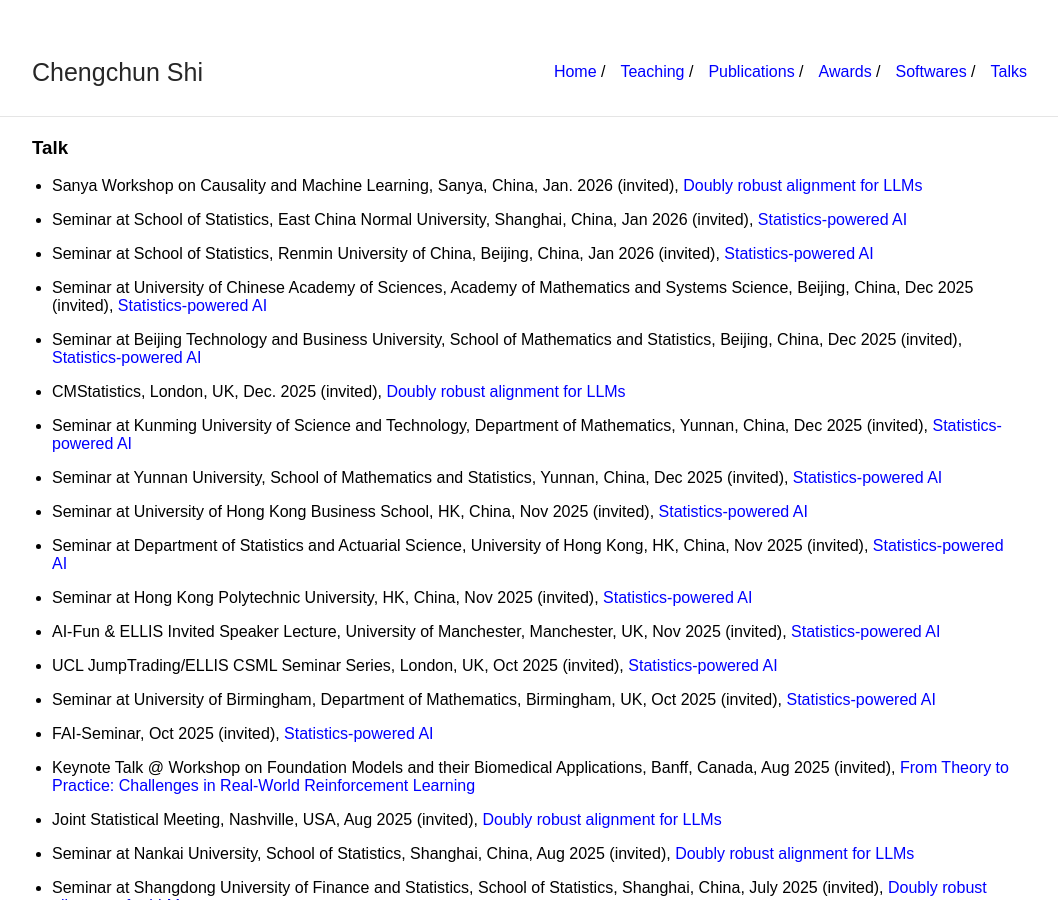
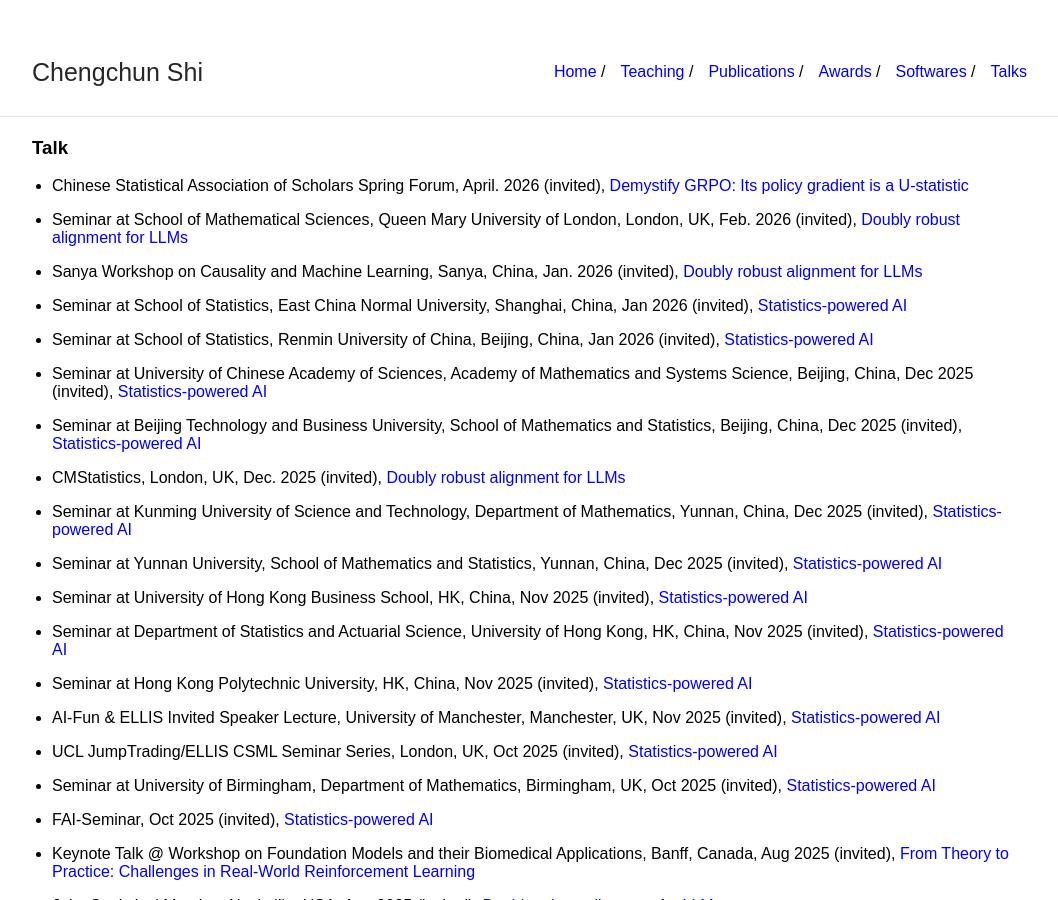
Before and after one commit to callmespring/callmespring.github.io, a Jekyll site: the page built from talk.md, in a window 1280 px wide and 900 px high. Shown: the whole window, without its empty margins (108-1166 px from the left). Built offline with Jekyll 4.4.1, drawn with Linux system fonts in a browser that asks for light colours.

Commit message:
Update talk.md

```diff
--- a/talk.md
+++ b/talk.md
@@ -4,6 +4,10 @@ title: Talk
 ---
 
 ### Talk
+
+* Chinese Statistical Association of Scholars Spring Forum, April. 2026 (invited), [Demystify GRPO: Its policy gradient is a U-statistic](./slides/GRPOchinese.pdf)
+
+* Seminar at School of Mathematical Sciences, Queen Mary University of London, London, UK, Feb. 2026 (invited), [Doubly robust alignment for LLMs](./slides/DRPO.pdf)
 
 * Sanya Workshop on Causality and Machine Learning, Sanya, China, Jan. 2026 (invited), [Doubly robust alignment for LLMs](./slides/DRPO.pdf)
 
```
